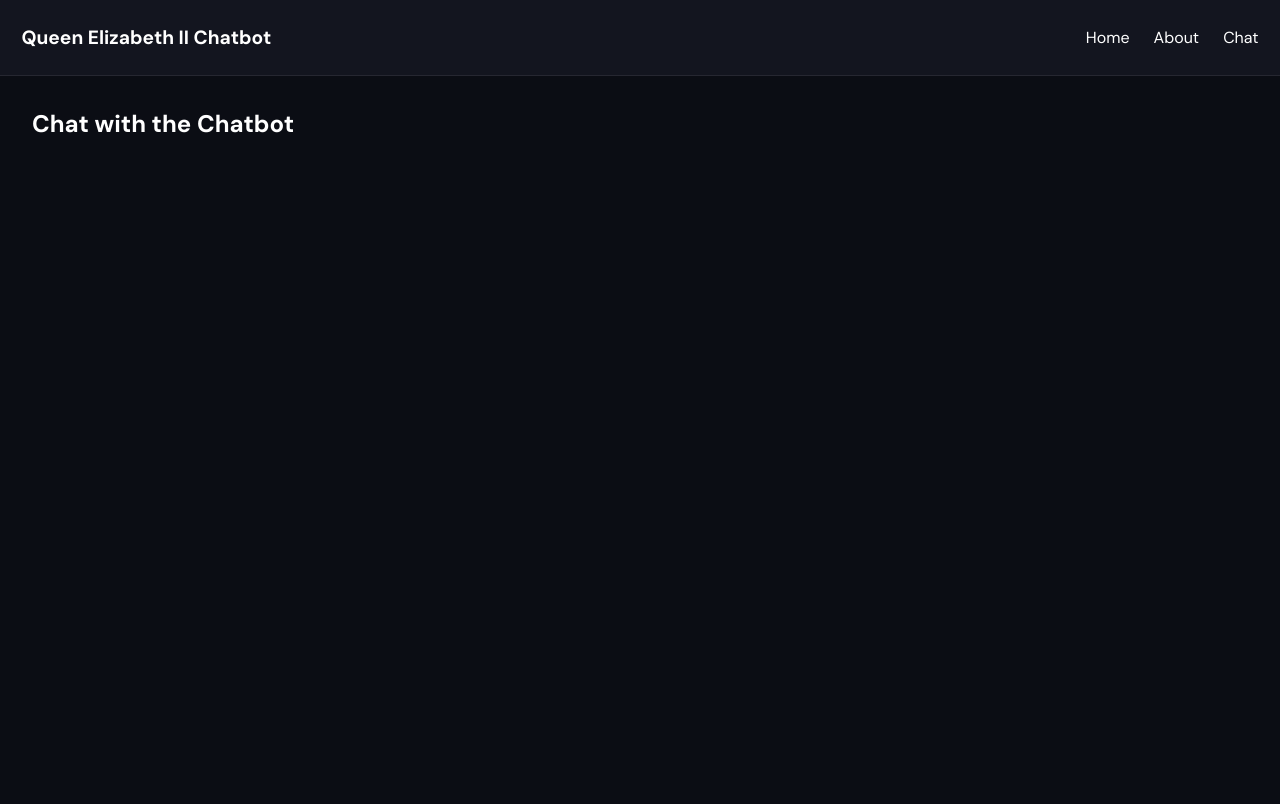
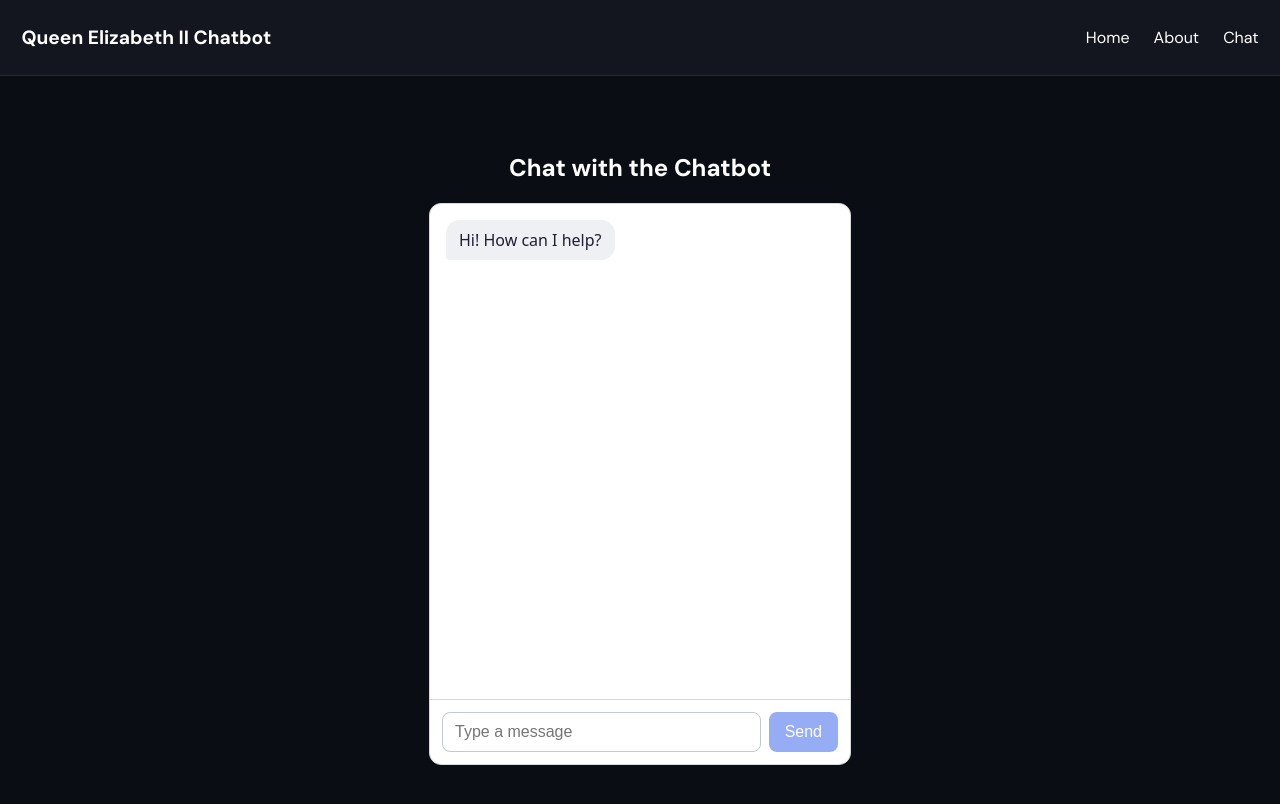
Before and after one commit to hezz-code/coursework-chatbot, a React (Vite) app: page /chat in a window 1280 px wide. Shown: the top 804 px of the page. Built offline with nearby package versions, Linux system fonts and the light colour scheme.

Commit message:
Refactor Chat component layout and add ChatBox functionality with styling

```diff
--- a/src/App.jsx
+++ b/src/App.jsx
@@ -10,7 +10,6 @@ function App() {
     <>
       <Navbar />
       <main>
-        {/* creating the links from the buttons to the pages*/}
         <Routes>
           <Route path="/" element={<Home />} />
           <Route path="/about" element={<About />} />
--- /dev/null
+++ b/src/components/chatbox.jsx
@@ -0,0 +1,48 @@
+import { useState, useRef, useEffect } from "react";
+
+export default function ChatBox() {
+  const [messages, setMessages] = useState([
+    { role: "assistant", content: "Hi! How can I help?" },
+  ]);
+  const [input, setInput] = useState("");
+  const bottomRef = useRef(null);
+
+  // Keep the newest message in view
+  useEffect(() => {
+    bottomRef.current?.scrollIntoView({ behavior: "smooth" });
+  }, [messages]);
+
+  function sendMessage(e) {
+    e.preventDefault();
+    const text = input.trim();
+    if (!text) return;
+
+    setMessages([...messages, { role: "user", content: text }]);
+    setInput("");
+  }
+
+  return (
+    <div className="chatbox">
+      <div className="chatbox-messages" aria-live="polite">
+        {messages.map((m, i) => (
+          <div key={i} className={`bubble ${m.role}`}>
+            {m.content}
+          </div>
+        ))}
+        <div ref={bottomRef} />
+      </div>
+
+      <form className="chatbox-input" onSubmit={sendMessage}>
+        <input
+          value={input}
+          onChange={(e) => setInput(e.target.value)}
+          placeholder="Type a message"
+          aria-label="Message"
+        />
+        <button type="submit" disabled={!input.trim()}>
+          Send
+        </button>
+      </form>
+    </div>
+  );
+}
--- a/src/pages/chat.jsx
+++ b/src/pages/chat.jsx
@@ -1,5 +1,13 @@
+import ChatBox from "../components/ChatBox";
+import "./chatbot.css";
+
 function Chat() {
-  return <h2>Chat with the Chatbot</h2>;
+  return (
+    <section style={{ display: "flex", flexDirection: "column", alignItems: "center", padding: "24px" }}>
+      <h2>Chat with the Chatbot</h2>
+      <ChatBox />
+    </section>
+  );
 }
 
 export default Chat;
--- /dev/null
+++ b/src/pages/chatbot.css
@@ -0,0 +1,89 @@
+.chatbox {
+  display: flex;
+  flex-direction: column;
+  width: 100%;
+  max-width: 420px;
+  height: 560px;
+  border: 1px solid #d5d9e0;
+  border-radius: 12px;
+  background: #fff;
+  overflow: hidden;
+  font-family: system-ui, sans-serif;
+}
+
+.chatbox-messages {
+  flex: 1;
+  overflow-y: auto;
+  padding: 16px;
+  display: flex;
+  flex-direction: column;
+  gap: 8px;
+}
+
+.bubble {
+  max-width: 80%;
+  padding: 9px 13px;
+  border-radius: 14px;
+  line-height: 1.4;
+  white-space: pre-wrap;
+  overflow-wrap: anywhere;
+}
+
+.bubble.user {
+  align-self: flex-end;
+  background: #2f5bea;
+  color: #fff;
+  border-bottom-right-radius: 4px;
+}
+
+.bubble.assistant {
+  align-self: flex-start;
+  background: #eef0f4;
+  color: #1c2030;
+  border-bottom-left-radius: 4px;
+}
+
+.bubble.error {
+  background: #fde8e8;
+  color: #8a1c1c;
+}
+
+.bubble.typing {
+  opacity: 0.6;
+}
+
+.chatbox-input {
+  display: flex;
+  gap: 8px;
+  padding: 12px;
+  border-top: 1px solid #d5d9e0;
+}
+
+.chatbox-input input {
+  flex: 1;
+  padding: 10px 12px;
+  border: 1px solid #c3c8d2;
+  border-radius: 8px;
+  font-size: 1rem;
+}
+
+.chatbox-input input:focus-visible,
+.chatbox-input button:focus-visible {
+  outline: 2px solid #2f5bea;
+  outline-offset: 2px;
+}
+
+.chatbox-input button {
+  padding: 0 16px;
+  border: 0;
+  border-radius: 8px;
+  background: #2f5bea;
+  color: #fff;
+  font-size: 1rem;
+  cursor: pointer;
+}
+
+.chatbox-input button:disabled {
+  opacity: 0.5;
+  cursor: not-allowed;
+}
```
